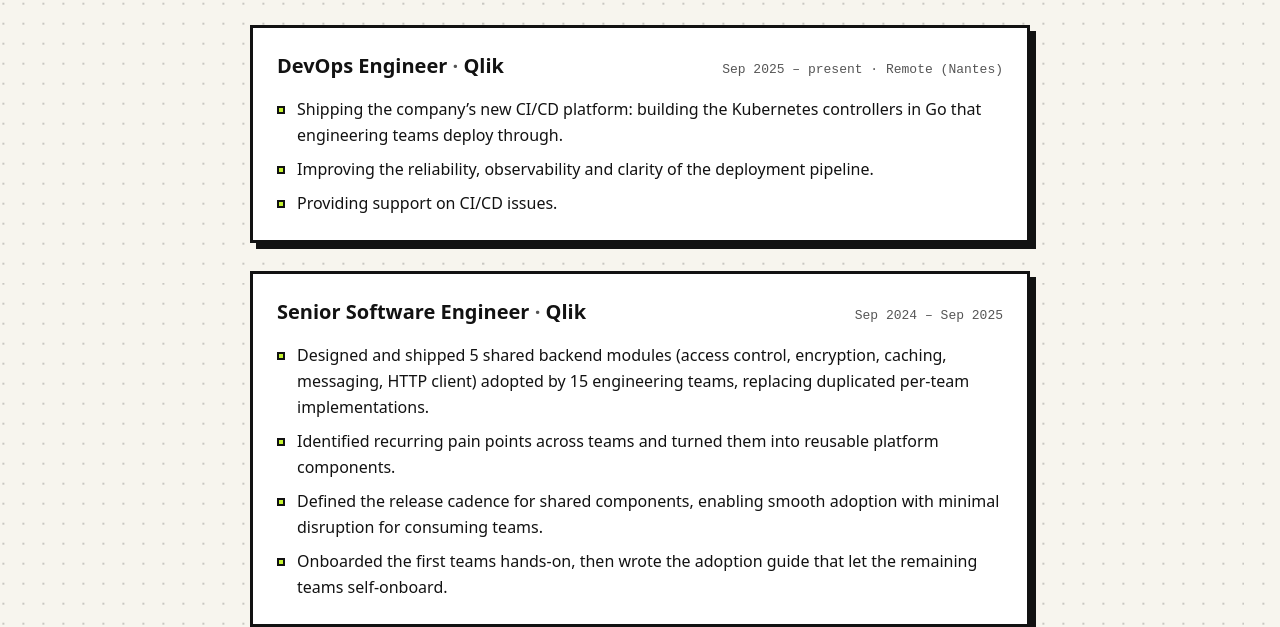
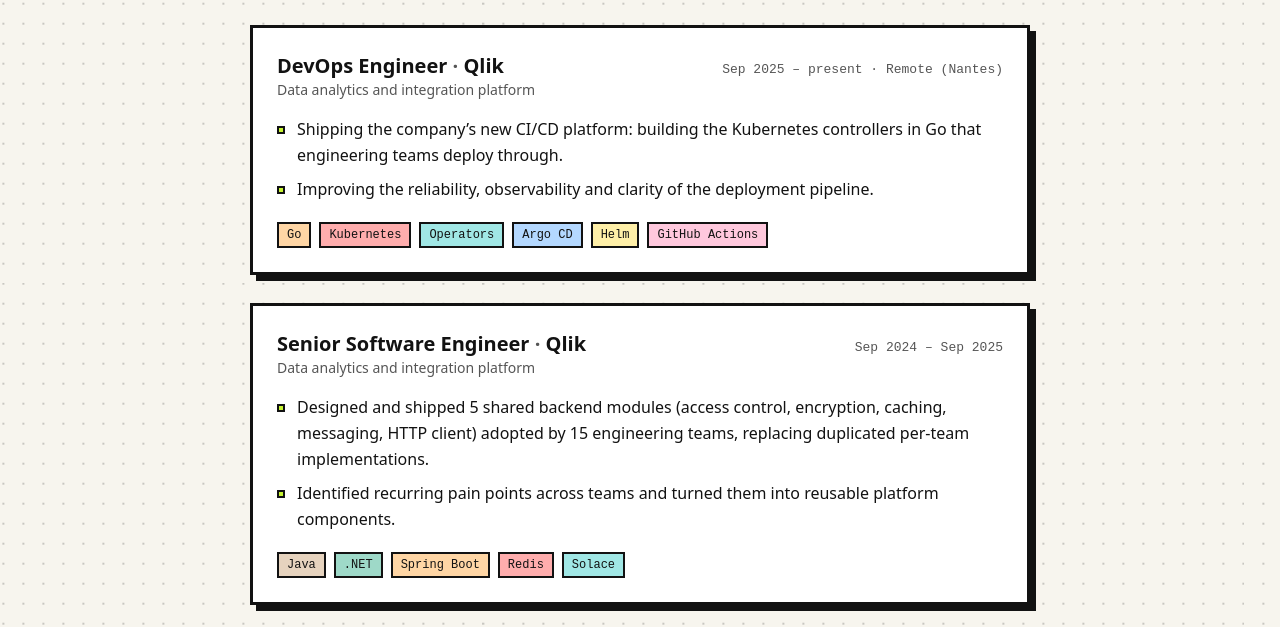
Before and after one commit to kowuoscar/kowuoscar.dev, an Astro site: page /experience in a window 1280 px wide. Shown: the part 173-800 px from the top of the page. Built offline with nearby package versions, Linux system fonts and the light colour scheme; Astro itself is replaced by a stand-in of ours.

Commit message:
feat(experience): CV-led cards with coloured tech-stack tags
- Each card shows the company description, the first 2 CV highlights
  (ordered by impact) and the role's tech-stack tags; a button points
  to the CV for the full detail.
- Tag colours: an 8-colour palette apart from the Lime/Violet duo,
  assigned by greedy graph colouring so a technology keeps one colour
  across the page and no card repeats a colour.
- isCvAvailable() shared by the Hero and the Experience page.

Refs PRD-101

Co-Authored-By: Claude Opus 5.5 <noreply@anthropic.com>

```diff
--- a/docs/content.md
+++ b/docs/content.md
@@ -33,7 +33,9 @@ Source of truth for site copy (and the reworked web CV). FR experience translati
 - 2019–21 — Software Engineer · Nickel — Internal APIs → platform tooling; led a team of 3
 
 ## Experience — detailed (EN, validated)
-Full detail, shown on the CV. The site's Experience page will show a synthetic version (to come).
+Full detail, shown on the CV. Highlights are ordered by impact: the site's Experience page shows the first 2 of each role plus tech-stack tags.
+
+Tags — Qlik DevOps: Go, Kubernetes, Operators, Argo CD, Helm, GitHub Actions · Qlik Senior: Java, .NET, Spring Boot, Redis, Solace · Sifflet: Java, Spring Boot, PostgreSQL, Snowflake, Databricks, BigQuery · Nickel: Java, Spring Boot, PostgreSQL (first draft).
 
 **Qlik** (Data analytics and integration platform) **— DevOps Engineer** · Sep 2025 – present · Remote (Nantes)
 - Shipping the company's new CI/CD platform: building the Kubernetes controllers in Go that engineering teams deploy through.
--- a/src/components/Hero.astro
+++ b/src/components/Hero.astro
@@ -1,18 +1,15 @@
 ---
-import { existsSync } from 'node:fs';
-import { join } from 'node:path';
 import { t, type Locale } from '../i18n/ui';
 import { profile } from '../data/profile';
+import { isCvAvailable } from '../cv/available';
 
 interface Props {
   locale: Locale;
 }
 const { locale } = Astro.props;
 
-// Build-time check: the CV button stays disabled until `pnpm cv` has generated the PDF into public/cv/.
-// Resolved from the project root: import.meta.url points into the bundled output at build time.
 const cvHref = profile.cv[locale];
-const cvAvailable = existsSync(join(process.cwd(), 'public', cvHref));
+const cvAvailable = isCvAvailable(locale);
 
 const socials = [
   { label: 'LinkedIn', href: profile.links.linkedin },
--- /dev/null
+++ b/src/cv/available.ts
@@ -0,0 +1,12 @@
+import { existsSync } from 'node:fs';
+import { join } from 'node:path';
+import { profile } from '../data/profile.ts';
+import type { Locale } from '../i18n/ui.ts';
+
+/**
+ * Build-time check: links to the CV stay off until `pnpm cv` has generated the PDF into public/cv/.
+ * Resolved from the project root: import.meta.url points into the bundled output at build time.
+ */
+export function isCvAvailable(locale: Locale): boolean {
+  return existsSync(join(process.cwd(), 'public', profile.cv[locale]));
+}
--- a/src/data/profile.ts
+++ b/src/data/profile.ts
@@ -57,7 +57,10 @@ export interface Role {
   period: Localized;
   location?: Localized;
   summary: Localized;
+  /** Ordered by impact: the site shows the first ones, the CV all of them. */
   highlights: Record<keyof Localized, string[]>;
+  /** Tech stack, shown as coloured tags on the Experience page. */
+  tags: string[];
 }
 
 export const experience: Role[] = [
@@ -84,6 +87,7 @@ export const experience: Role[] = [
         'Support aux équipes sur les problèmes de CI/CD.',
       ],
     },
+    tags: ['Go', 'Kubernetes', 'Operators', 'Argo CD', 'Helm', 'GitHub Actions'],
   },
   {
     company: 'Qlik',
@@ -109,6 +113,7 @@ export const experience: Role[] = [
         'Accompagnement direct des premières équipes, puis rédaction du guide d’adoption qui a permis aux suivantes de s’intégrer en autonomie.',
       ],
     },
+    tags: ['Java', '.NET', 'Spring Boot', 'Redis', 'Solace'],
   },
   {
     company: 'Sifflet',
@@ -137,6 +142,7 @@ export const experience: Role[] = [
         'Plus de 10 entretiens techniques menés et onboarding de 3 nouveaux ingénieurs.',
       ],
     },
+    tags: ['Java', 'Spring Boot', 'PostgreSQL', 'Snowflake', 'Databricks', 'BigQuery'],
   },
   {
     company: 'Nickel',
@@ -161,6 +167,7 @@ export const experience: Role[] = [
         'Couverture des tests unitaires et d’intégration portée de 75 % à 90 %.',
       ],
     },
+    tags: ['Java', 'Spring Boot', 'PostgreSQL'],
   },
 ];
 
--- /dev/null
+++ b/src/data/tags.test.ts
@@ -0,0 +1,38 @@
+import { describe, expect, it } from 'vitest';
+import { TAG_COLORS, tagColors } from './tags.ts';
+import { experience } from './profile.ts';
+
+describe('tagColors', () => {
+  const groups = experience.map((r) => r.tags);
+  const colors = tagColors(groups);
+
+  it('colours every tag with an index into the palette', () => {
+    for (const tag of groups.flat()) {
+      const i = colors.get(tag);
+      expect(Number.isInteger(i)).toBe(true);
+      expect(i).toBeGreaterThanOrEqual(0);
+      expect(i).toBeLessThan(TAG_COLORS);
+    }
+  });
+
+  it('never repeats a colour inside one role', () => {
+    for (const tags of groups) {
+      expect(new Set(tags.map((t) => colors.get(t))).size).toBe(tags.length);
+    }
+  });
+
+  it('is deterministic: same input, same colours', () => {
+    expect(tagColors(groups)).toEqual(colors);
+  });
+
+  it('keeps distinct colours within a group even when tags are shared across groups', () => {
+    const c = tagColors([
+      ['A', 'B', 'C', 'D', 'E', 'F', 'G', 'H'],
+      ['A', 'I', 'J'],
+      ['B', 'I', 'K'],
+    ]);
+    for (const g of [['A', 'I', 'J'], ['B', 'I', 'K']]) {
+      expect(new Set(g.map((t) => c.get(t))).size).toBe(3);
+    }
+  });
+});
--- /dev/null
+++ b/src/data/tags.ts
@@ -0,0 +1,34 @@
+// Tech-stack tags on the Experience page. Colours come from a palette kept apart from the site's
+// Lime/Violet duo (tokens --tag-0 … --tag-7 in global.css).
+export const TAG_COLORS = 8;
+
+/**
+ * Gives each tag one colour for the whole page, never repeating a colour inside a group
+ * (a group = one role's tags). Greedy graph colouring: tags that share any group are neighbours;
+ * in first-appearance order, each tag takes the least-used colour none of its neighbours has.
+ * Deterministic, no randomness.
+ */
+export function tagColors(groups: string[][]): Map<string, number> {
+  const neighbours = new Map<string, Set<string>>();
+  for (const group of groups) {
+    for (const tag of group) {
+      const n = neighbours.get(tag) ?? new Set<string>();
+      group.forEach((other) => other !== tag && n.add(other));
+      neighbours.set(tag, n);
+    }
+  }
+
+  const colors = new Map<string, number>();
+  const uses = Array<number>(TAG_COLORS).fill(0);
+  for (const tag of neighbours.keys()) {
+    const taken = new Set([...neighbours.get(tag)!].map((n) => colors.get(n)));
+    const free = uses
+      .map((count, color) => ({ count, color }))
+      .filter(({ color }) => !taken.has(color))
+      .sort((a, b) => a.count - b.count || a.color - b.color)[0];
+    if (!free) throw new Error(`No free tag colour for "${tag}": too many neighbouring tags`);
+    colors.set(tag, free.color);
+    uses[free.color]!++;
+  }
+  return colors;
+}
--- a/src/i18n/ui.ts
+++ b/src/i18n/ui.ts
@@ -30,6 +30,8 @@ export const ui = {
     'experience.description':
       'Career of Oscar Kowu: from backend engineering in Java to platform engineering with Go and Kubernetes.',
     'experience.education': 'Education',
+    'experience.cvDetail': 'Full detail in the CV',
+    'experience.stack': 'Stack',
     'footer.built': 'Built with Astro · Deployed on Cloudflare',
     'footer.source': 'Source',
     'cv.experience': 'Experience',
@@ -61,6 +63,8 @@ export const ui = {
     'experience.description':
       "Parcours d'Oscar Kowu : du développement backend en Java au platform engineering avec Go et Kubernetes.",
     'experience.education': 'Formation',
+    'experience.cvDetail': 'Le détail complet est dans le CV',
+    'experience.stack': 'Stack',
     'footer.built': 'Construit avec Astro · Déployé sur Cloudflare',
     'footer.source': 'Code source',
     'cv.experience': 'Expérience professionnelle',
--- a/src/styles/global.css
+++ b/src/styles/global.css
@@ -16,6 +16,16 @@
   --accent2: #8B5CF6;   /* secondary: photo, section labels, hover */
   --on-accent2: #FFFFFF;
   --dot: #12121233;
+  /* Tech-stack tags (Experience page): kept apart from the Lime/Violet duo; text stays --on-tag in both themes. */
+  --tag-0: #FFD6A5; /* peach */
+  --tag-1: #FFADAD; /* coral */
+  --tag-2: #A0E7E5; /* aqua */
+  --tag-3: #B4D8FF; /* sky */
+  --tag-4: #FFF0A8; /* butter */
+  --tag-5: #FFC8DD; /* pink */
+  --tag-6: #E6D3BE; /* sand */
+  --tag-7: #9ED9C8; /* teal */
+  --on-tag: #121212;
   color-scheme: light;
 }
 [data-theme=dark] {
@@ -80,6 +90,11 @@
   .chip {
     @apply border-2 border-ink bg-bg px-2 py-0.5 font-mono text-[13px];
   }
+  .tag {
+    @apply border-2 border-ink px-2 py-0.5 font-mono text-[12px] font-medium;
+    background: var(--tag-bg);
+    color: var(--on-tag);
+  }
 }
 
 @layer base {
--- a/src/views/ExperiencePage.astro
+++ b/src/views/ExperiencePage.astro
@@ -1,12 +1,19 @@
 ---
 import BaseLayout from '../layouts/BaseLayout.astro';
 import { t, type Locale } from '../i18n/ui';
-import { education, experience } from '../data/profile';
+import { education, experience, profile } from '../data/profile';
+import { tagColors } from '../data/tags';
+import { isCvAvailable } from '../cv/available';
 
 interface Props {
   locale: Locale;
 }
 const { locale } = Astro.props;
+
+/** The site shows the first highlights of each role (ordered by impact); the CV carries them all. */
+const SITE_HIGHLIGHTS = 2;
+const cvAvailable = isCvAvailable(locale);
+const colors = tagColors(experience.map((role) => role.tags));
 ---
 
 <BaseLayout locale={locale} title={t(locale, 'experience.pageTitle')} description={t(locale, 'experience.description')}>
@@ -18,23 +25,43 @@ const { locale } = Astro.props;
     experience.map((role) => (
       <article class="card mt-7">
         <header class="mb-4 flex flex-wrap items-baseline justify-between gap-x-4 gap-y-1">
-          <h2 class="text-xl font-bold">
-            {role.title} <span class="text-muted">·</span> {role.company}
-          </h2>
+          <div>
+            <h2 class="text-xl font-bold">
+              {role.title} <span class="text-muted">·</span> {role.company}
+            </h2>
+            <p class="text-sm text-muted">{role.companyDescription[locale]}</p>
+          </div>
           <p class="font-mono text-[13px] text-muted">
             {role.period[locale]}
             {role.location && <> · {role.location[locale]}</>}
           </p>
         </header>
         <ul class="flex list-none flex-col gap-2">
-          {role.highlights[locale].map((item) => (
+          {role.highlights[locale].slice(0, SITE_HIGHLIGHTS).map((item) => (
             <li class="relative pl-5 leading-relaxed before:absolute before:top-[0.6em] before:left-0 before:size-2 before:border-2 before:border-ink before:bg-accent">
               {item}
             </li>
           ))}
         </ul>
+        <ul class="mt-5 flex list-none flex-wrap gap-2" aria-label={t(locale, 'experience.stack')}>
+          {role.tags.map((tag) => (
+            <li class="tag" style={`--tag-bg: var(--tag-${colors.get(tag)})`}>
+              {tag}
+            </li>
+          ))}
+        </ul>
       </article>
     ))
+  }
+
+  {
+    cvAvailable && (
+      <p class="mt-7">
+        <a class="btn btn-primary" href={profile.cv[locale]} download>
+          ↓ {t(locale, 'experience.cvDetail')}
+        </a>
+      </p>
+    )
   }
 
   <section class="card mt-7" aria-labelledby="education">
```
Also changed, not shown: docs/decisions.md (+1 -0 lines).
